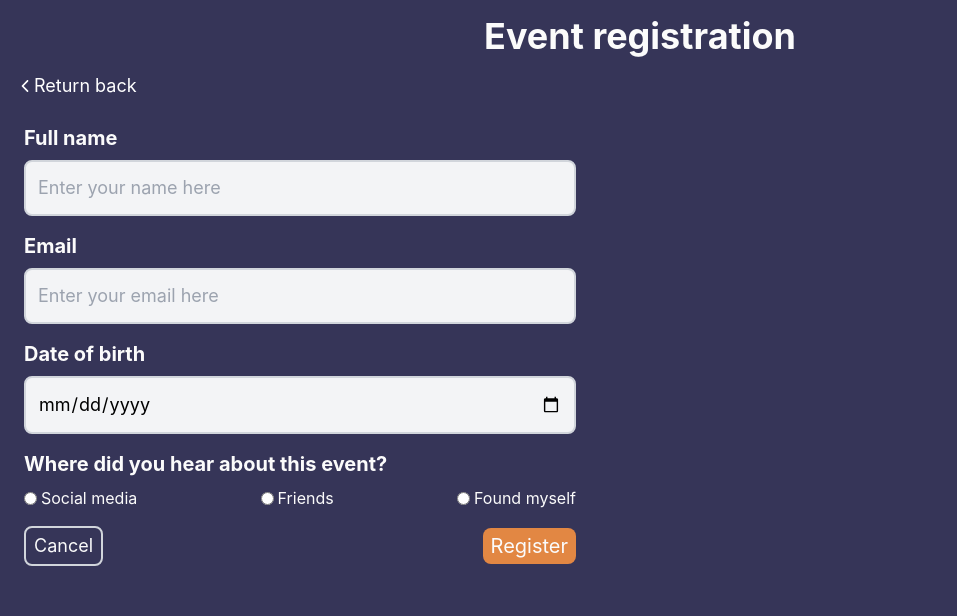
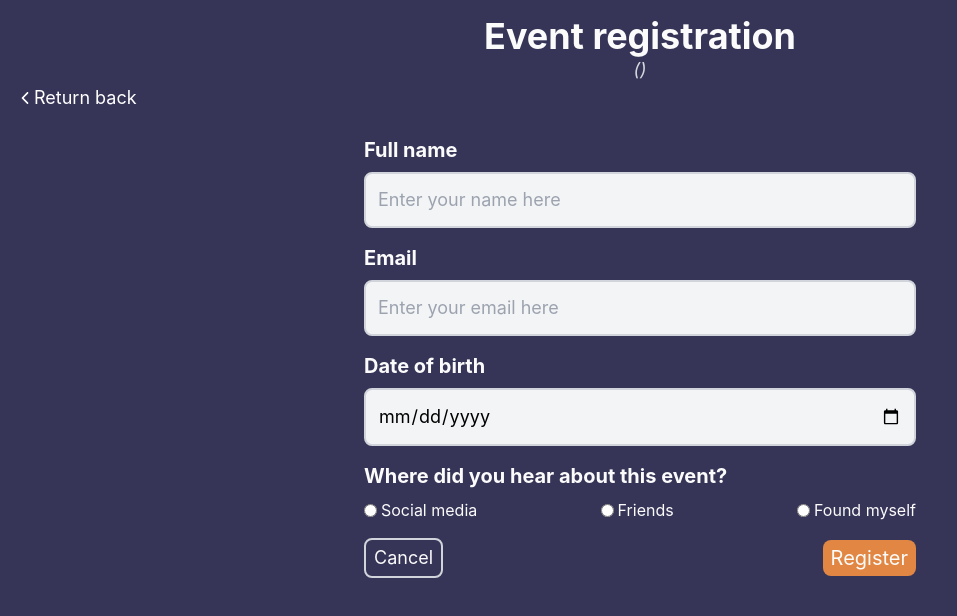
Before and after one commit to YuraShum/Events-Registration, a React (Create React App) app in the folder client/: page /events/1/register in a window 1280 px wide. Shown: the top 616 px of the page, without its empty margins (0-957 px from the left). Built offline with nearby package versions, Linux system fonts and the light colour scheme; no server answers.

Commit message:
small changes

```diff
--- a/client/src/components/NewEventForm.jsx
+++ b/client/src/components/NewEventForm.jsx
@@ -34,7 +34,7 @@ const NewEventForm = () => {
     return (
         <form
         onSubmit={handleSubmit(submiteNewEvent)}
-            className='flex flex-col gap-4 p-6 max-w-[600px] text-custom'>
+            className='flex flex-col gap-4 p-6 max-w-[600px] w-full text-custom'>
             <div className='flex flex-col gap-2'>
                 <label className='text-lg md:text-xl font-bold'>Title</label>
                 <input
--- a/client/src/components/RegisterForm.jsx
+++ b/client/src/components/RegisterForm.jsx
@@ -40,7 +40,7 @@ const RegisterForm = () => {
     return (
         <form
             onSubmit={handleSubmit(submitRegisteredUser)}
-            className='flex flex-col gap-4 p-6 max-w-[600px] text-custom'>
+            className='flex flex-col gap-4 p-6 max-w-[600px] w-full text-custom'>
             <div className='flex flex-col gap-2'>
                 <label className='text-lg md:text-xl font-bold'>Full name</label>
                 <input
--- a/client/src/pages/CreateEvent.jsx
+++ b/client/src/pages/CreateEvent.jsx
@@ -7,7 +7,9 @@ const CreateEvent = () => {
         <div>
             <h2 className='text-4xl font-bold text-custom text-center py-4'>Create new Event</h2>
             <ReturnLink />
+            <div className='flex justify-center'>
             <NewEventForm/>
+            </div>
         </div>
     )
 }
--- a/client/src/pages/EventParticipants.jsx
+++ b/client/src/pages/EventParticipants.jsx
@@ -12,6 +12,7 @@ const EventParticipants = () => {
 
   const [allParticipants, setAllParticipants] = useState([])
   const [currentPage, setCurrentPage] = useState(1);
+  const [eventTitle, setEventTitle] = useState("")
 
   const step = 6
   const totalPages = Math.ceil(allParticipants.length / step);
@@ -27,6 +28,7 @@ const EventParticipants = () => {
 
       if (response) {
         setAllParticipants(response.userListeners)
+        setEventTitle(response.title)
       }
       if (error) {
         console.log(error)
@@ -53,7 +55,8 @@ const EventParticipants = () => {
 
   return (
     <div className='text-white'>
-      <h2 className='text-4xl font-bold text-custom text-center py-4'>EventParticipants</h2>
+      <h2 className='text-4xl font-bold text-custom text-center pt-4'>Event Participants</h2>
+      <p className='italic opacity-80 text-lg text-center'>({eventTitle})</p>
       <ReturnLink />
       <div className="grid  md:grid-cols-2 lg:grid-cols-3 gap-8 p-4 ">
         {currentParticipants.map(listener => (
--- a/client/src/pages/EventRegister.jsx
+++ b/client/src/pages/EventRegister.jsx
@@ -1,15 +1,33 @@
-import React from 'react'
-
-import { useParams } from 'react-router-dom';
+import React, { useEffect, useState } from 'react'
 import RegisterForm from '../components/RegisterForm';
 import ReturnLink from '../components/ui/ReturnLink';
+import { useParams } from 'react-router-dom';
+import eventApi from '../api/requests/event.requests';
 
 const EventRegister = () => {
+
+    const {eventId} = useParams()
+    const [title, setTitle] = useState('')
+
+    useEffect(() => {
+        const getEventInfo = async () => {
+            const {response, error} = await eventApi.getEventInformation({eventId})
+
+            if(response){
+                setTitle(response.title)
+            }
+            if(error){
+                console.log(error)
+            }
+        }
+        getEventInfo()
+    })
     return (
         <div className='flex justify-center flex-col'>
-            <h2 className='text-4xl font-bold text-custom text-center py-4'>Event registration</h2>
+            <h2 className='text-4xl font-bold text-custom text-center pt-4'>Event registration</h2>
+            <p className='italic opacity-80 text-lg text-center'>({title})</p>
             <ReturnLink/>
-            <div>
+            <div className='flex justify-center'>
                 <RegisterForm/>
 
             </div>
```
